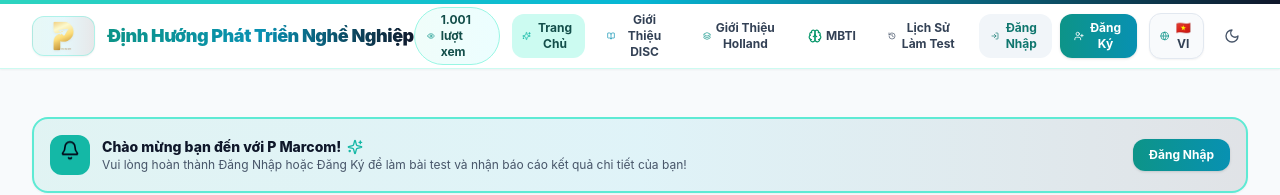
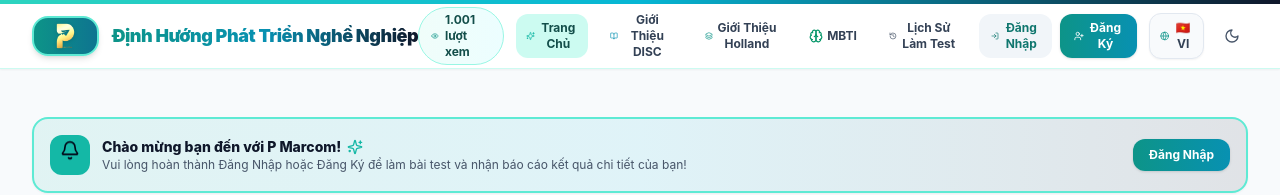
Before and after one commit to hoangtau996-collab/pmarcom-career-orientation-disc-holland, a React (Vite) app: page / in a window 1280 px wide. Shown: the top 195 px of the page. Built offline with nearby package versions, Linux system fonts and the light colour scheme; no server answers; the database is empty.

Commit message:
Auto-update: 11:27:17 19/8/2026 - P Marcom Career Platform

```diff
--- a/src/components/Header.jsx
+++ b/src/components/Header.jsx
@@ -78,11 +78,11 @@ export default function Header({
           onClick={() => navigateTo('selectTest')}
           className="flex items-center space-x-2 sm:space-x-3 cursor-pointer group shrink-0"
         >
-          <div className="h-10 px-2 bg-gradient-to-r from-teal-500/10 via-cyan-500/10 to-slate-900/10 rounded-xl border border-teal-300/40 dark:border-teal-500/30 flex items-center justify-center group-hover:scale-105 transition-transform shadow-sm">
+          <div className="h-10 px-3 bg-gradient-to-r from-teal-600 to-cyan-700 rounded-2xl border-2 border-teal-300 dark:border-teal-400 shadow-md flex items-center justify-center group-hover:scale-105 transition-transform">
             <img
               src="/logo-pmarcom.png"
               alt="P Marcom Logo"
-              className="h-8 w-auto object-contain drop-shadow-sm"
+              className="h-7 w-auto object-contain filter brightness-110 drop-shadow"
             />
           </div>
 
--- a/src/components/ResultsDashboard.jsx
+++ b/src/components/ResultsDashboard.jsx
@@ -83,7 +83,9 @@ export default function ResultsDashboard({ user, discResult, hollandResult, mbti
           {/* Header Branding P Marcom */}
           <div className="flex flex-wrap items-center justify-between pb-6 border-b border-slate-100 dark:border-slate-800 gap-4">
             <div className="flex items-center space-x-3">
-              <img src="/logo-pmarcom.png" alt="P Marcom Logo" className="h-10 w-auto object-contain" />
+              <div className="p-1.5 px-2.5 bg-gradient-to-r from-teal-600 to-cyan-700 rounded-xl border border-teal-300 shadow-sm flex items-center justify-center">
+                <img src="/logo-pmarcom.png" alt="P Marcom Logo" className="h-7 w-auto object-contain filter brightness-110" />
+              </div>
               <div>
                 <h2 className="text-base font-black text-slate-900 dark:text-white uppercase tracking-tight">P Marcom Career Platform</h2>
                 <p className="text-xs text-amber-600 dark:text-amber-400 font-semibold">Báo Cáo Phân Tích Định Hướng Phát Triển Nghề Nghiệp</p>
```
